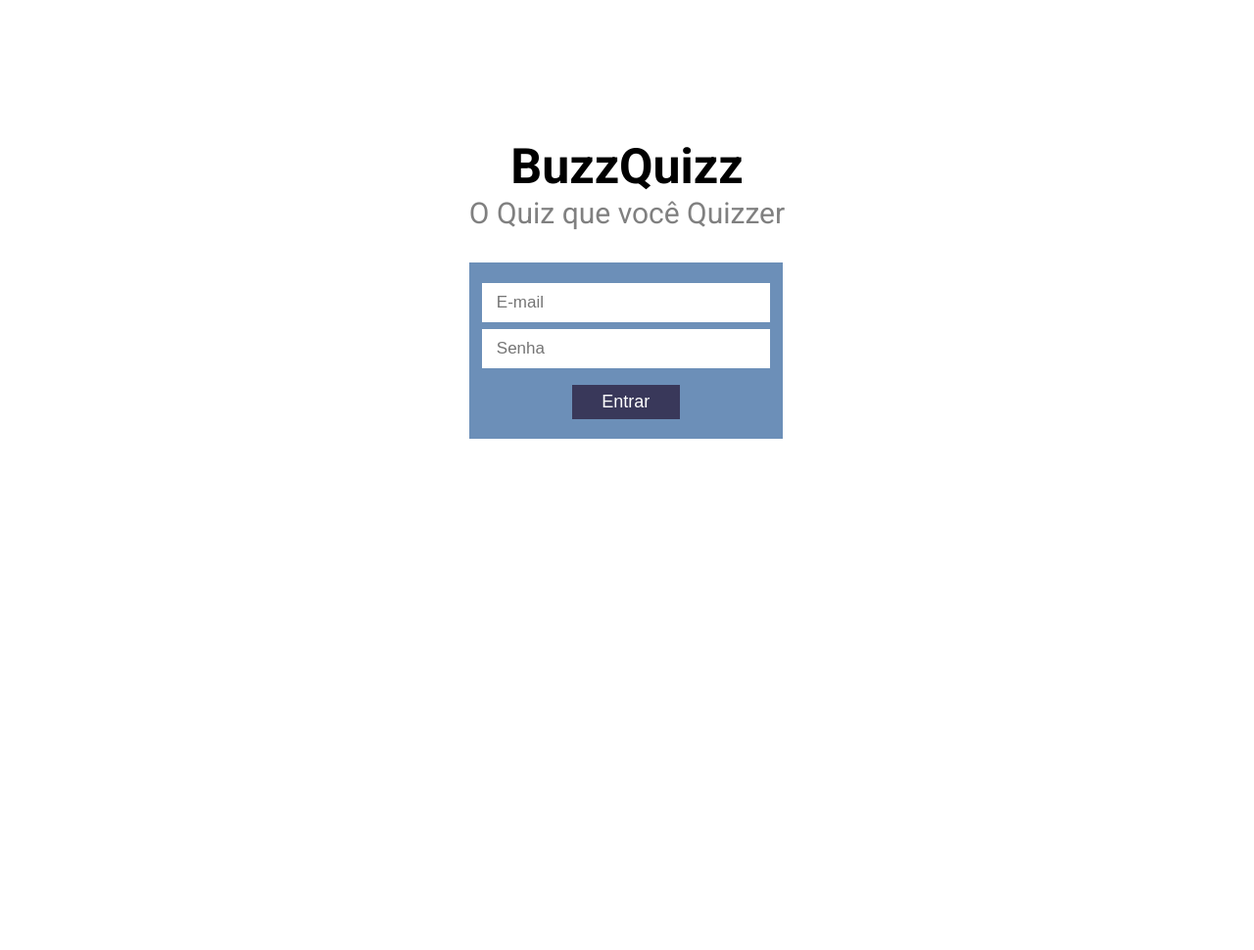
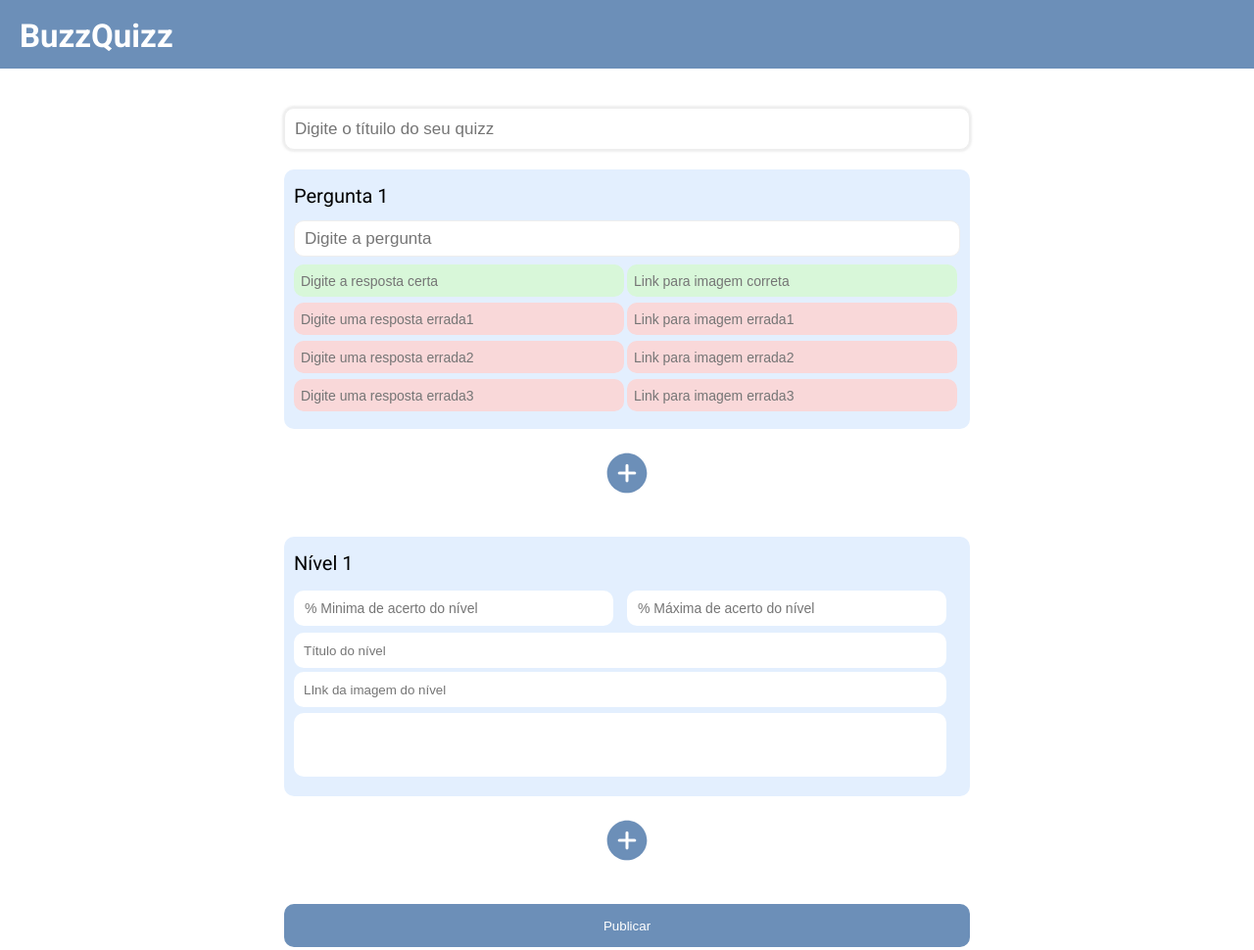
Before and after one commit to luguin444/BuzzQuizz, a plain HTML site: page index.html in a window 1280 px wide. Shown: the whole page at 98% size. Before the commit the page ends 800 px from the top, so only its background shows below. Drawn offline with nearby package versions, Linux system fonts and the light colour scheme.

Commit message:
Layout desktop Screen Criar Quizz

```diff
--- a/assets/scripts/script-quizz.js
+++ b/assets/scripts/script-quizz.js
@@ -1,16 +1,26 @@
 
 function loadUserQuizzes () {
+
     headerObject = {"User-Token": token};
-    console.log(headerObject);
     var request = axios.get("https://mock-api.bootcamp.respondeai.com.br/api/v1/buzzquizz/quizzes", { headers: headerObject } );
     request.then(teste);
     request.catch(requestQuizzesError);
 }
 
 function teste (response) {
-    console.log(response.data);
+    console.log("Rolou de bucar os quizzes no servidor");
+    console.log(response);
 }
 
 function requestQuizzesError () {
-    console.log("n deu bien");
+    console.log("Não rolou de bucar os quizzes no servidor");
 }
+
+
+function createNewQuizz() {
+    changeForNewQuizzScreen ();
+}
+
+function changeForNewQuizzScreen () {
+
+}
--- a/assets/styles/styles.css
+++ b/assets/styles/styles-login-my-quizzes.css
@@ -10,7 +10,7 @@ body {
 /*---------------LOGIN SCREEN---------------*/
 
 .login {
-    display: flex;
+    display: none;
     flex-direction: column;
     align-items: center;
     justify-content: center;
@@ -72,7 +72,7 @@ body {
      display: none ;
 }
 
-.user-quizzes header {
+header {
     width: 100%;
     height: 70px;
     padding: 20px;
@@ -87,11 +87,6 @@ body {
     display: flex;
     justify-content: center;
     flex-wrap: wrap;
-    /* height: 100vh;
-    display: flex;
-    align-items: center;
-    justify-content: center; */
-
 }
 .user-quizzes .new-quizz,
 .user-quizzes .my-quizzes .quizz {
@@ -120,9 +115,13 @@ body {
     text-align: center;
     font-size: 20px;
 }
-@media (max-width:700px) {
 
-    .user-quizzes header {
+
+/*---------------MOBILE VERSION---------------*/
+
+@media (max-width:900px) {
+
+    header {
         height: 65px;
         padding-top: 15px;
     }
--- /dev/null
+++ b/assets/styles/styles-new-quizzes-game.css
@@ -0,0 +1,120 @@
+
+/*---------------USER NEW QUIZZES SCREEN---------------*/
+
+.new-quizzes .building-quizz {
+    width: 700px;
+    margin: 40px auto;
+    display: flex;
+    flex-direction: column;
+    justify-content: center;
+}
+
+.building-quizz .title-quizz {
+    height: 43px;
+    width: 100%;
+    padding: 10px;
+    font-size: 17px;
+    border-radius: 10px;
+    border: 1px solid #eee;
+    margin-bottom: 20px;
+    box-shadow: 0 0 2px 2px rgba(200,200,200,0.3);
+}
+
+.building-quizz .new-question-container,
+.building-quizz .new-level-container {
+    width: 100%;
+    height: 265px;
+    background-color: #e3effe;
+    border-radius: 10px;
+    padding: 17px 10px;
+    margin-bottom: 20px;
+}
+
+.building-quizz h2 {
+    font-size: 20px;
+    margin-bottom: 15px;
+}
+
+.new-question-container .new-question {
+    width: 10%;
+    height: 37px;
+    width: 100%;
+    padding: 10px;
+    font-size: 17px;
+    border-radius: 10px;
+    border: 1px solid #eee;
+    margin-bottom: 5px;
+}
+
+.container-answers,
+.container-percentage {
+    width: 100%;
+    display: flex;
+}
+
+
+.container-answers input,
+.container-percentage .low,
+.container-percentage .high {
+    width: 99%;
+    border: 0;
+    height: 33px;
+    margin: 3px 14px 3px 0;
+    border-radius: 10px;
+    padding-left: 7px;
+    font-size: 14px;
+    background-color: #f9d8d9;
+}
+
+.container-answers .answers,
+.container-answers .images-links,
+.container-percentage .low,
+.container-percentage .high {
+    width: 50%;
+}
+
+.container-answers input:first-child {
+    background-color: #d8f7d9;
+}
+
+.building-quizz ion-icon {
+    /* text-align: center; */
+    font-size: 50px;
+    color:  #6c8fb8;
+    margin: 0 auto;
+    margin-bottom: 40px;
+}
+
+.container-percentage .low,
+.container-percentage .high {
+    background-color: #fff;
+    height: 36px;
+}
+
+.level-title,
+.link-image-level {
+    width: 98%;
+    margin-top: 4px;
+    height: 36px;
+    border: 0;
+    border-radius: 10px;
+    padding: 10px;
+}
+
+textarea {
+    width: 98%;
+    margin-top: 6px;
+    border: 0;
+    border-radius: 10px;
+    padding: 10px;
+    resize: none;
+}
+
+.building-quizz button {
+    width: 100%;
+    height: 44px;
+    border: 0;
+    border-radius: 10px;
+    color: white;
+    cursor: pointer;
+}
--- a/index.html
+++ b/index.html
@@ -6,7 +6,8 @@
     <title>BuzzQUizz</title>
 
     <link rel="stylesheet" href="assets/styles/reset.css">
-    <link rel="stylesheet" href="assets/styles/styles.css">
+    <link rel="stylesheet" href="assets/styles/styles-login-my-quizzes.css">
+    <link rel="stylesheet" href="assets/styles/styles-new-quizzes-game.css">
 
     <link href="https://fonts.googleapis.com/css2?family=Roboto:wght@400;700&display=swap" rel="stylesheet">
     <link href="https://fonts.googleapis.com/css2?family=Merriweather:wght@400;700&display=swap" rel="stylesheet">
@@ -28,11 +29,11 @@
 
     <section class="user-quizzes">
         <header class="theme">
-            BuzzQuizz
+            <h1>BuzzQuizz</h1>
         </header>
 
         <div class="container-quizzes">
-            <div class="new-quizz theme">
+            <div class="new-quizz theme" onclick="createNewQuizz()">
                 Novo <br> Quizz
                 <ion-icon name="add-circle"></ion-icon>
             </div>
@@ -45,6 +46,58 @@
 
     </section>
 
+    <section class="new-quizzes">
+        <header class="theme">
+            <h1>BuzzQuizz</h1>
+        </header>
+        <main class="building-quizz">
+            <input type="text" placeholder="Digite o títuilo do seu quizz" class="title-quizz">
+
+            <div class="new-question-container">
+                <h2>Pergunta 1</h2>
+                <input type="text" placeholder="Digite a pergunta" class="new-question">
+                <div class="container-answers">
+                    <div class="answers">
+                        <input type="text" placeholder="Digite a resposta certa">
+                        <input type="text" placeholder="Digite uma resposta errada1">
+                        <input type="text" placeholder="Digite uma resposta errada2">
+                        <input type="text" placeholder="Digite uma resposta errada3">
+                    </div>
+                    <div class="images-links">
+                        <input type="text" placeholder="Link para imagem correta">
+                        <input type="text" placeholder="Link para imagem errada1">
+                        <input type="text" placeholder="Link para imagem errada2">
+                        <input type="text" placeholder="Link para imagem errada3">
+                    </div>
+                </div>
+            </div>
+
+            <ion-icon name="add-circle"></ion-icon>
+
+            <div class="new-level-container">
+
+                <h2>Nível 1</h2>
+
+                <div class="container-percentage">
+                    <input type="text" placeholder=" % Minima de acerto do nível" class="low">
+                    <input type="text" placeholder=" % Máxima de acerto do nível" class="high">
+                </div>
+
+                <input type="text" placeholder="Título do nível" class="level-title">
+                <input type="text" placeholder="LInk da imagem do nível" class="link-image-level">
+                <textarea name="" id="" cols="30" rows="3" placeholder="Descrição do nível">
+                </textarea>
+            </div>
+
+            <ion-icon name="add-circle"></ion-icon>
+
+            <button class="theme">Publicar</button>
+        </main>
+
+
+
+    </section>
+
     <script src="https://cdn.jsdelivr.net/npm/axios/dist/axios.min.js"></script>  <!--axios git hub-->
 
     <script src="https://unpkg.com/ionicons@5.1.2/dist/ionicons.js"></script>
```
